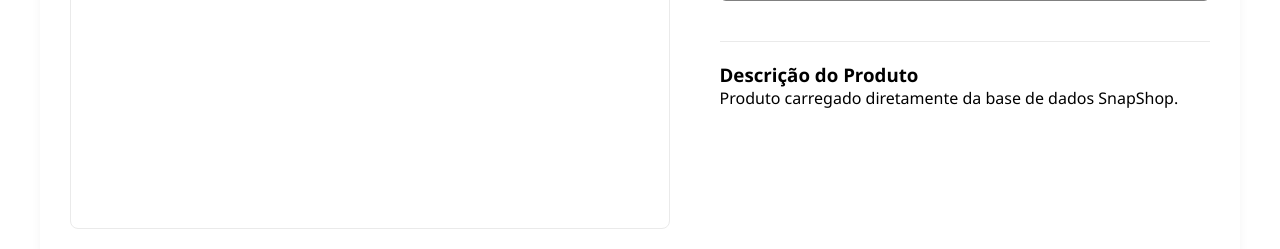
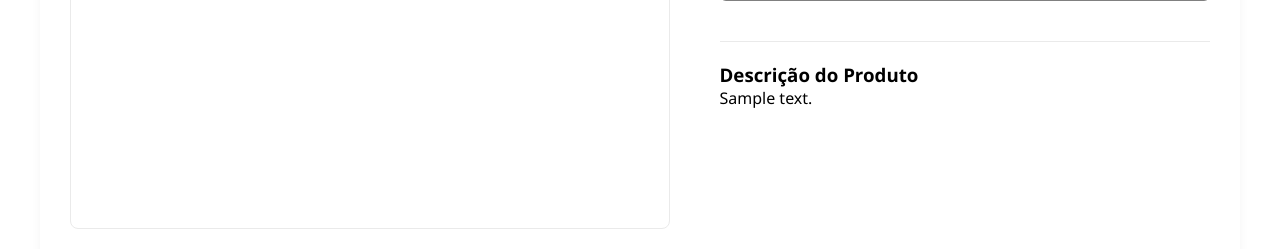
Before and after one commit to edpolswut/ExpCriativa2-Equipe-6, a FastAPI app: template front/templates/visualizacao.html in a window 1280 px wide. Shown: the part 441-690 px from the top of the page. Run offline with FastAPI, Linux system fonts and the light colour scheme; the template is opened without the code that fills it: most values are stand-ins (such as "Sample title", 1, 10 or a date in 2020).

Commit message:
feat: Descricão de produto

```diff
--- a/front/templates/visualizacao.html
+++ b/front/templates/visualizacao.html
@@ -72,7 +72,7 @@
 
             <div class="description-box">
                 <h3>Descrição do Produto</h3>
-                <p>Produto carregado diretamente da base de dados SnapShop.</p>
+                <p>{{ produto.Descricao }}</p>
             </div>
         </div>
     </main>
```
Also changed, not shown: 1 other file.
